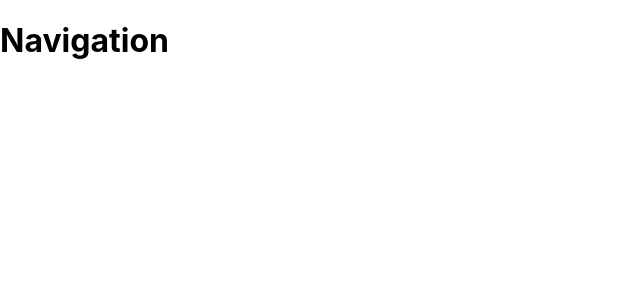
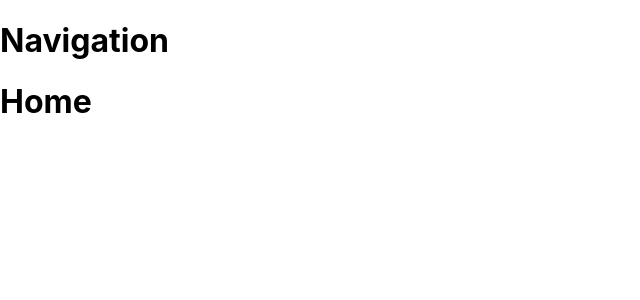
Before and after one commit to rtetelbaum/pharmabro-frontend, a React (Create React App) app: page / in a window 1280 px wide. Shown: the top 300 px of the page, without its empty margins (0-640 px from the left). Built offline with nearby package versions, Linux system fonts and the light colour scheme.

Commit message:
fixed routes

```diff
--- a/src/App.js
+++ b/src/App.js
@@ -26,8 +26,8 @@ function App() {
 					<Route exact path="/ingredients/create" component={CreateIngComponent} />
 					<Route exact path="/ingredients/:id" component={IngredientComponent} />
 					<Route exact path="/ingredients" component={IngredientContainer} />
-					<Route exact path="*"><Redirect to="/" /></Route>
-					<Route path="/" component={HomeComponent} />
+					<Route exact path="/" component={HomeComponent} />
+					<Route exact path="/*"><Redirect to="/" /></Route>
 				</Switch>
 			</div>
 
```
